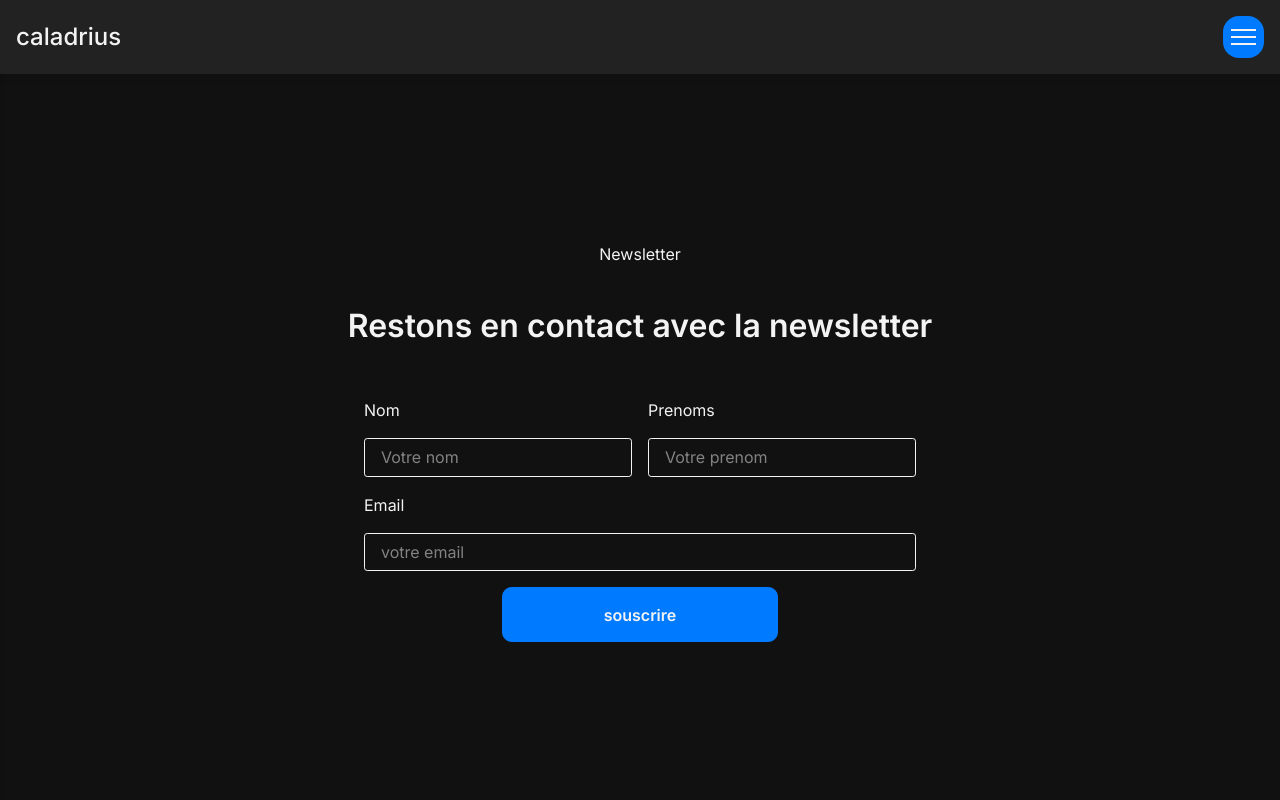
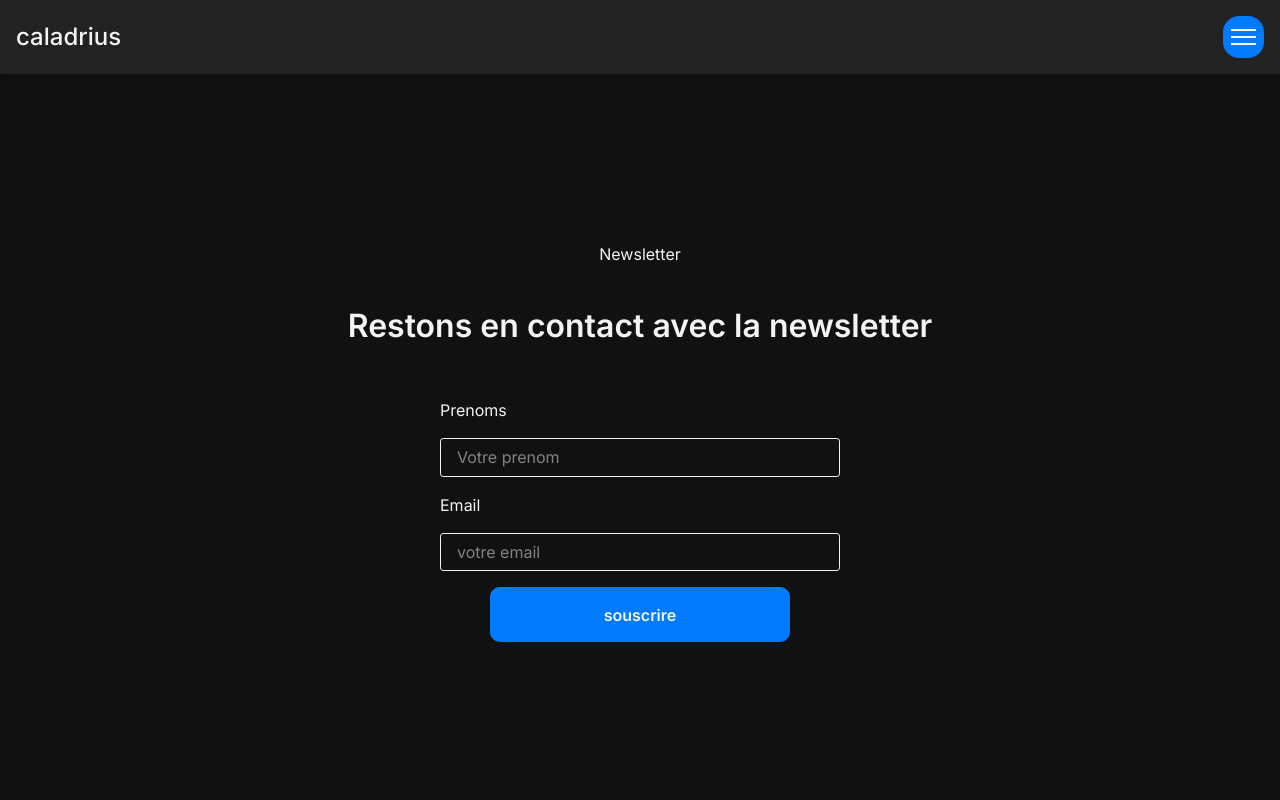
Before and after one commit to Migthyvan/Caladrius, a Vue app in the folder Caladrius/: page /newsletter in a window 1280 px wide. Shown: the top 800 px of the page. Built offline with nearby package versions, Linux system fonts and the light colour scheme.

Commit message:
09-05-2025 (2)

```diff
--- a/Caladrius/src/components/section/r_contactSection.vue
+++ b/Caladrius/src/components/section/r_contactSection.vue
@@ -43,6 +43,7 @@
 
 <script>
 import formTool from '../tools/formTool.vue';
+
 export default {
     components:{
         formTool,
@@ -59,7 +60,6 @@ export default {
     display: flex;
     gap: 1rem;
 }
-
 
 .coordinates__item{
     display: flex;
--- a/Caladrius/src/components/section/r_newsletter.vue
+++ b/Caladrius/src/components/section/r_newsletter.vue
@@ -10,11 +10,10 @@
 </template>
 
 <script>
-import formTool from '../tools/formTool.vue';
 import newsletterTools from '../tools/newsletterTools.vue';
 export default {
   components:{
-    formTool, newsletterTools
+    newsletterTools
   }
 }
 </script>
@@ -29,4 +28,12 @@ export default {
   font-size: 2rem;
 }
 
+.newsletter__container{
+  width: 100%;
+  display: flex;
+  justify-content: center;
+  align-items: center;
+  gap: 1rem;
+  flex-direction: column;
+}
 </style>
--- a/Caladrius/src/components/tools/formTool.vue
+++ b/Caladrius/src/components/tools/formTool.vue
@@ -68,7 +68,7 @@ export default {
 
         // About stepper
         const isLoading = ref(false);
-        const step = ref(1);
+        const step = ref(2);
 
         const firstname = ref('');
         const lastname = ref('');
@@ -104,6 +104,7 @@ export default {
 
                 errorMessages.value = [];
                 successMessage.value = "Formulaire envoyé avec succès";
+                form.value = {};
                 firstname.value = '';
                 lastname.value = '';
                 email.value = '';
--- a/Caladrius/src/components/tools/inputFamily.vue
+++ b/Caladrius/src/components/tools/inputFamily.vue
@@ -48,6 +48,8 @@ export default {
         display: flex;
         flex-direction: column;
         gap: 1rem;
+        width: 100%;
+        max-width: 400px;
     }
 
     label{
--- a/Caladrius/src/components/tools/newsletterTools.vue
+++ b/Caladrius/src/components/tools/newsletterTools.vue
@@ -1,15 +1,11 @@
 <template>
-    <div class="">
+
     <div class="center__flex__mobile my__form">
-            <div class="input__group ">
-                <inputFamily label="Nom"
-                    placeholder="Votre nom" type="text"
-                    v-model="form.firstname">
-                </inputFamily>
+        <div class="about__email ">
             <inputFamily label="Prenoms"
                 placeholder="Votre prenom"
                 type="text"
-                    v-model="form.lastname">
+                v-model="form.name">
             </inputFamily>
         </div>
         <div class="about__email">
@@ -24,10 +20,19 @@
                 {{aboutMessage.errorMessages}}
             </p>
         </transition>
-            <mainButton label="souscrire" type="submit" @click="submitForm"></mainButton>
+        <transition>
+            <p v-if = 'step === 2'>
+                {{aboutMessage.successMessage}}
+            </p>
+        </transition>
+        <mainButton
+            label="souscrire" type="submit"
+            @click="submitForm"
+            :loading="isLoading"
+        ></mainButton>
 
     </div>
-    </div>
+
 </template>
 
 <script>
@@ -44,36 +49,46 @@ export default {
     },
 
     setup(){
+        const isLoading = ref(false);
+
         const form = ref({
-            firstname: '',
-            lastname: '',
+            name: '',
             email: '',
         });
+
         const aboutMessage = ref({
             errorMessages:'',
             successMessage:'',
         });
+
         const attempts = ref(0);
 
         const step = ref(1)
-        const incrementStep = () => {
-            step.value++;
-        };
 
-        const submitForm = () => {
-            if (form.value.firstname === '' || form.value.lastname === '' || form.value.email === '') {
-                aboutMessage.value.errorMessages = 'Veuillez remplir tous les champs.';
-                console.log(aboutMessage.value);
+        const submitForm = async () => {
+            isLoading.value = true;
+            if (!form.value.email || !form.value.name) {
+                aboutMessage.value.errorMessages = 'Veuillez remplir tous les champs';
                 attempts.value++;
+                isLoading.value = false;
                 return;
-            } else {
-                console.log('Form submitted:', form.value);
-                attempts.value = 0;
+            }
+            try {
+                const response = await instance.post('/newsletter/subscribers/', form.value);
+                aboutMessage.value.successMessage = 'Inscription réussie !';
+                step.value = 2;
+                attempts.value = 0; // Réinitialiser le nombre de tentatives
+                aboutMessage.value.errorMessages = ''; // Effacer l'erreur précédente
+            } catch (error) {
+                aboutMessage.value.errorMessages = 'Une erreur est survenue lors de l\'envoi du formulaire';
+                attempts.value++;
+            } finally {
+                isLoading.value = false;
             }
         };
 
         return {
-            form, submitForm, aboutMessage, attempts, incrementStep, step,
+            isLoading, form, submitForm, aboutMessage, attempts, step,
         };
     }
 }
@@ -84,6 +99,8 @@ export default {
 .my__form{
     display: flex;
     flex-direction: column;
+    justify-content: center;
+    align-items: center;
     gap: 1rem;
     width: 100%;
 }
@@ -97,6 +114,9 @@ export default {
 
 .about__email{
     width: 100%;
+    display: flex;
+    justify-content: center;
+    align-items: center;
 }
 
 .error__message{
```
Also changed, not shown: 1 other file (tests, documents, lock files or other folders). Lines whose indentation alone changed are shown as unchanged.
